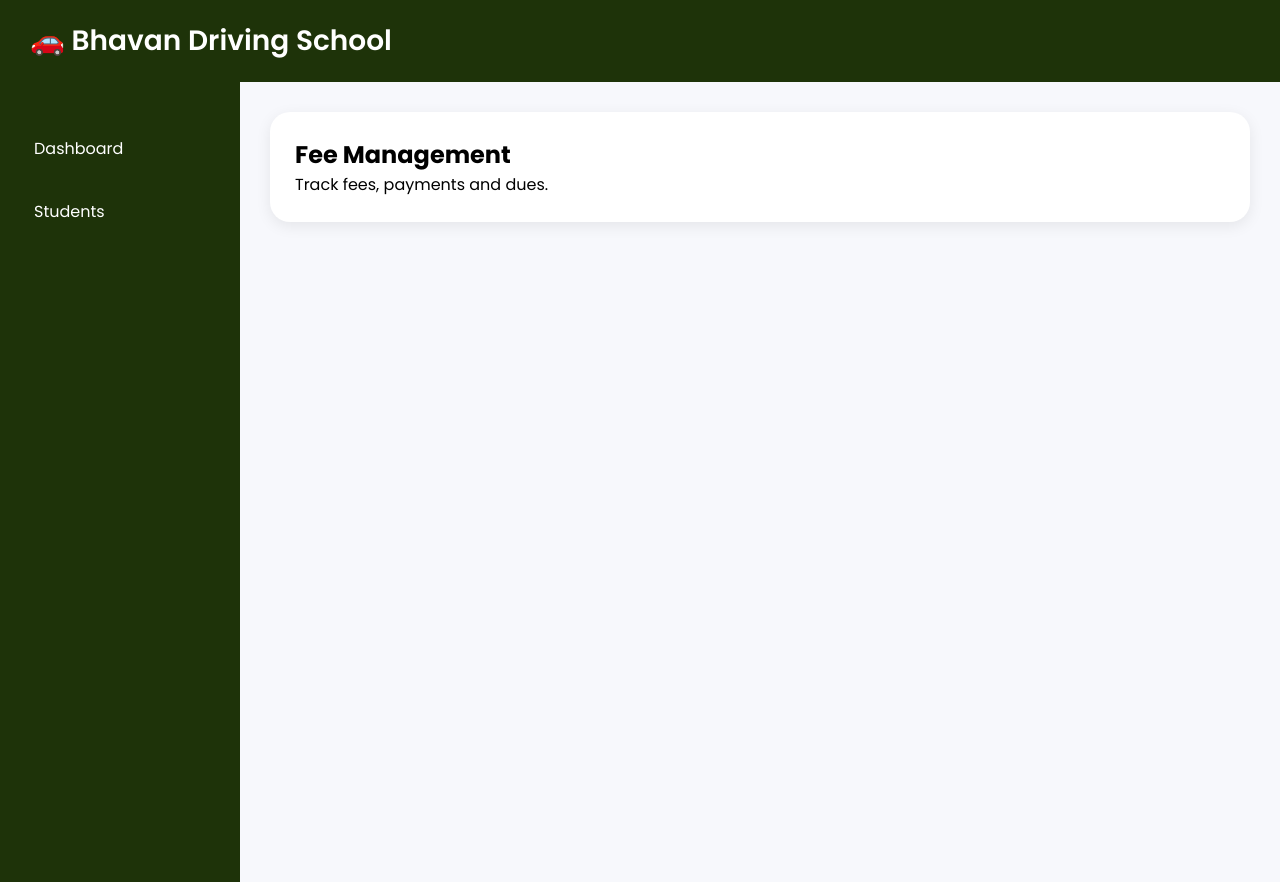
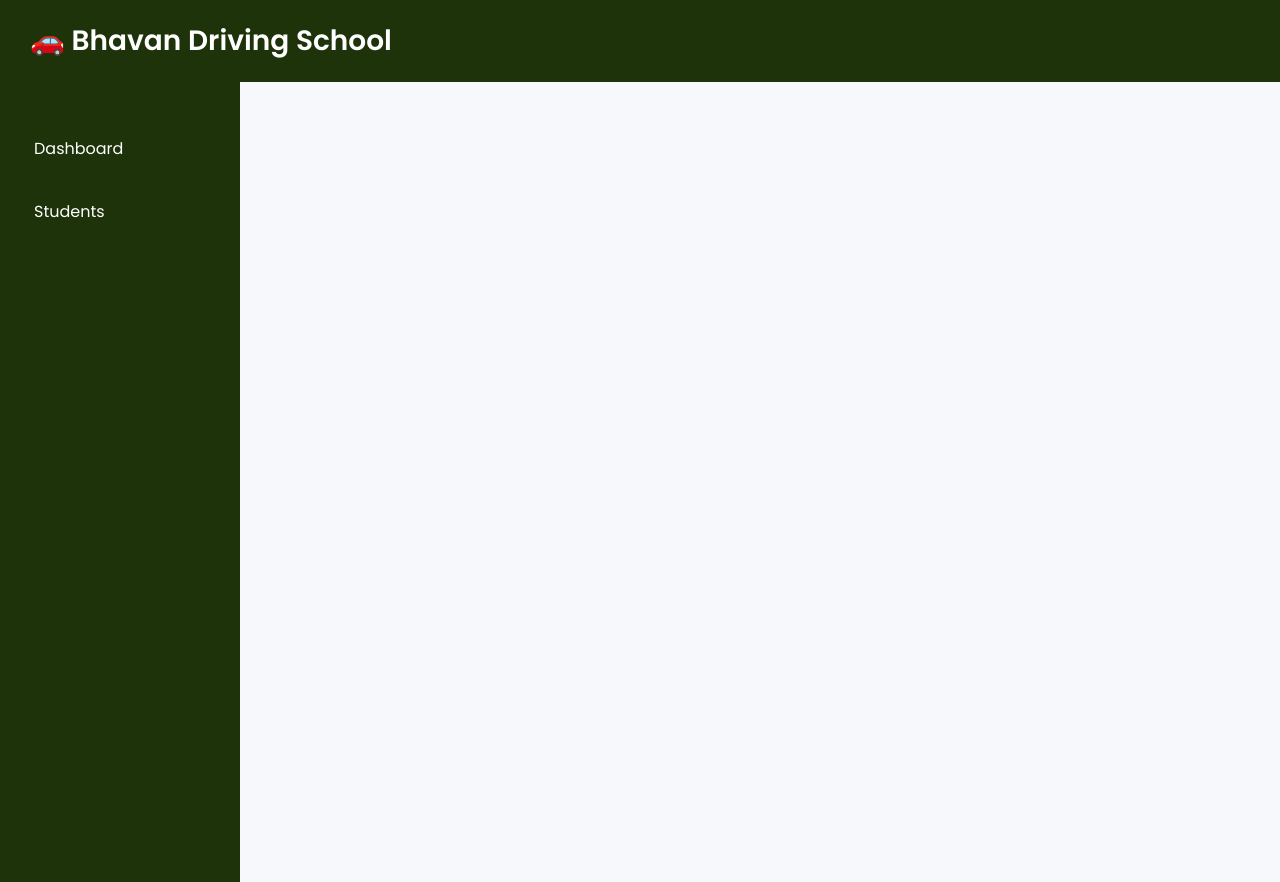
Before and after one commit to mashigasri1777/driving_school_app, a React (Vite) app in the folder frontend/: page /fees in a window 1280 px wide. Built offline with nearby package versions, Linux system fonts and the light colour scheme.

Commit message:
Remove Fees and Schedule routes from App
Removed Fees and Schedule routes from the App component.

```diff
--- a/frontend/src/App.jsx
+++ b/frontend/src/App.jsx
@@ -2,8 +2,6 @@ import { BrowserRouter, Routes, Route } from "react-router-dom";
 
 import Dashboard from "./pages/Dashboard";
 import Students from "./pages/Students";
-import Fees from "./pages/Fees";
-import Schedule from "./pages/Schedule";
 
 import Navbar from "./components/Navbar";
 import Sidebar from "./components/Sidebar";
@@ -11,20 +9,24 @@ import Sidebar from "./components/Sidebar";
 function App() {
   return (
     <BrowserRouter>
+
       <Navbar />
 
       <div className="container">
+
         <Sidebar />
 
         <div className="content">
+
           <Routes>
             <Route path="/" element={<Dashboard />} />
             <Route path="/students" element={<Students />} />
-            <Route path="/fees" element={<Fees />} />
-            <Route path="/schedule" element={<Schedule />} />
           </Routes>
+
         </div>
+
       </div>
+
     </BrowserRouter>
   );
 }
```
